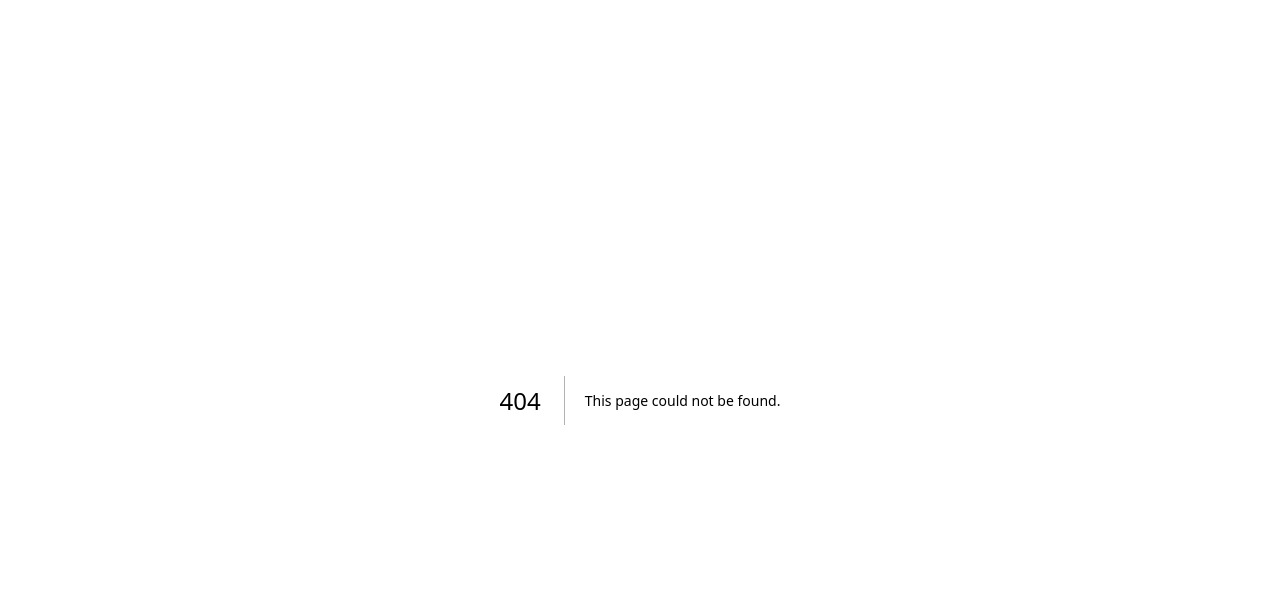
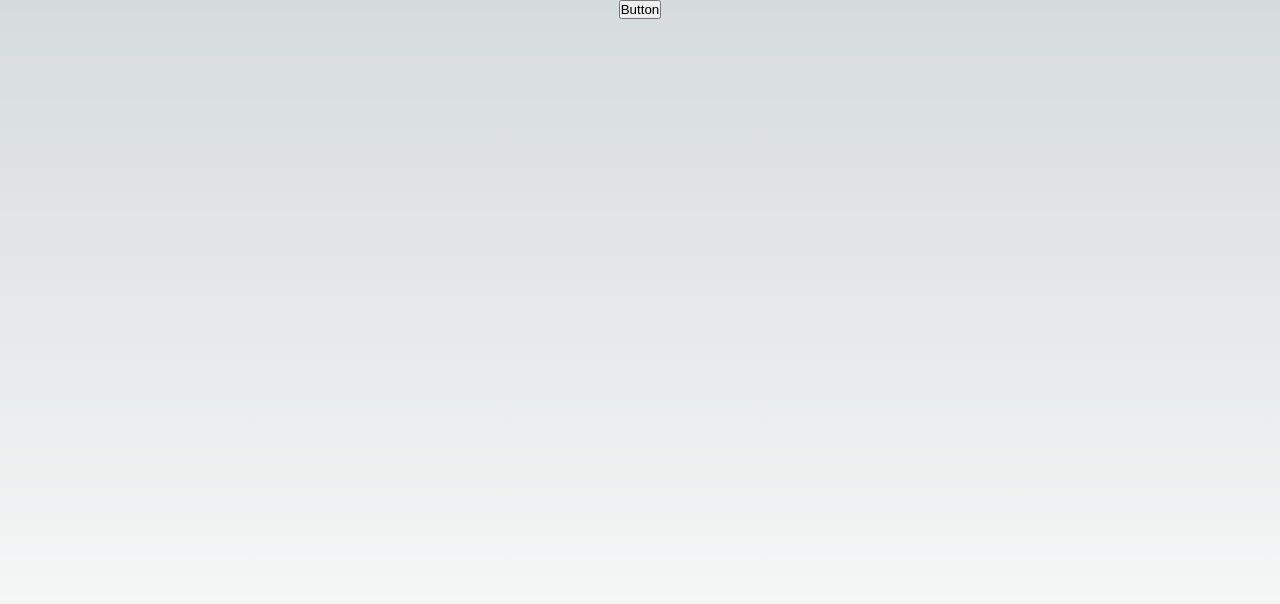
Before and after one commit to Ricy137/Custom-ui, a Next.js app: page /tooltip in a window 1280 px wide. Before the commit this address had no page. Shown: the top 604 px of the page. Built offline with nearby package versions, Linux system fonts and the light colour scheme.

Commit message:
feat: popper

```diff
--- a/package.json
+++ b/package.json
@@ -11,6 +11,7 @@
     "lint": "next lint"
   },
   "dependencies": {
+    "@floating-ui/react": "^0.24.0",
     "@react-spring/web": "^9.7.2",
     "@types/node": "20.0.0",
     "@types/react": "18.2.5",
--- /dev/null
+++ b/src/app/tooltip/page.tsx
@@ -0,0 +1,19 @@
+"use client";
+import PopoverContent from "@/components/Popper";
+import { useState } from "react";
+
+const TooltipPage: React.FC = () => {
+  return (
+    <div className="flex items-center justify-center h-screen">
+      <PopoverContent
+        Anchor={<button>Button</button>}
+        Content={() => "THis is tooltip"}
+        trigger="click"
+        hasArrow={true}
+        offsetOptions={10}
+      />
+    </div>
+  );
+};
+
+export default TooltipPage;
--- /dev/null
+++ b/src/components/Popper/index.tsx
@@ -0,0 +1,89 @@
+"use client";
+import { useRef, useState } from "react";
+import {
+  useFloating,
+  UseFloatingOptions,
+  autoUpdate,
+  useFocus,
+  useClick,
+  useInteractions,
+  useHover,
+  FloatingArrow,
+  arrow,
+  offset,
+  OffsetOptions,
+  useTransitionStyles,
+  UseTransitionStylesProps,
+} from "@floating-ui/react";
+
+interface PopoverContentProps {
+  Anchor: React.ReactNode | Function;
+  Content: React.ReactNode | Function;
+  options?: Partial<UseFloatingOptions>;
+  trigger: "click" | "hover" | "focus";
+  hasArrow?: boolean;
+  offsetOptions?: OffsetOptions;
+  transitionStylesProps?: UseTransitionStylesProps;
+}
+
+const PopoverContent: React.FC<PopoverContentProps> = ({
+  Anchor,
+  Content,
+  options,
+  trigger,
+  hasArrow,
+  offsetOptions,
+  transitionStylesProps,
+}) => {
+  const [isOpen, setIsOpen] = useState(false);
+  const arrowRef = useRef(null);
+  const { refs, floatingStyles, context } = useFloating({
+    middleware: [
+      arrow({
+        element: arrowRef,
+      }),
+      offset(offsetOptions),
+    ],
+    whileElementsMounted: autoUpdate,
+    open: isOpen,
+    onOpenChange: setIsOpen,
+    ...options,
+  });
+
+  const triggerOption = () => {
+    switch (trigger) {
+      case "click":
+        return useClick(context);
+      case "focus":
+        return useFocus(context);
+      case "hover":
+        return useHover(context);
+    }
+  };
+
+  const { getReferenceProps, getFloatingProps } = useInteractions([
+    triggerOption(),
+  ]);
+
+  const { isMounted, styles } = useTransitionStyles(context);
+
+  return (
+    <>
+      <div ref={refs.setReference} {...getReferenceProps()}>
+        {typeof Anchor === "function" ? <Anchor /> : Anchor}
+      </div>
+      {isMounted && (
+        <div
+          ref={refs.setFloating}
+          style={{ ...floatingStyles, ...styles }}
+          {...getFloatingProps()}
+        >
+          {hasArrow && <FloatingArrow ref={arrowRef} context={context} />}
+          {typeof Content === "function" ? <Content /> : Content}
+        </div>
+      )}
+    </>
+  );
+};
+
+export default PopoverContent;
```
Also changed, not shown: 1 other file (tests, documents, lock files or other folders).
